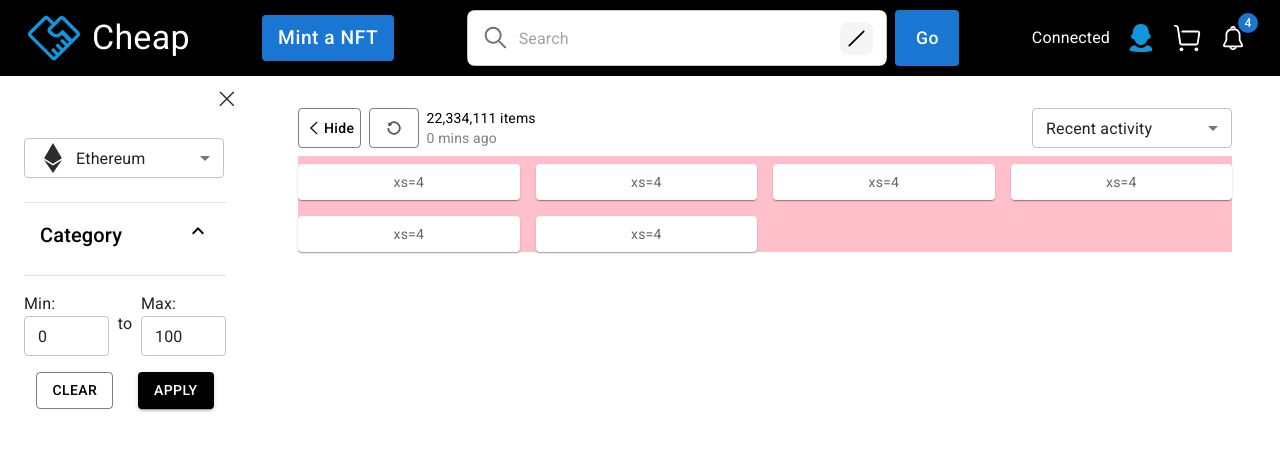
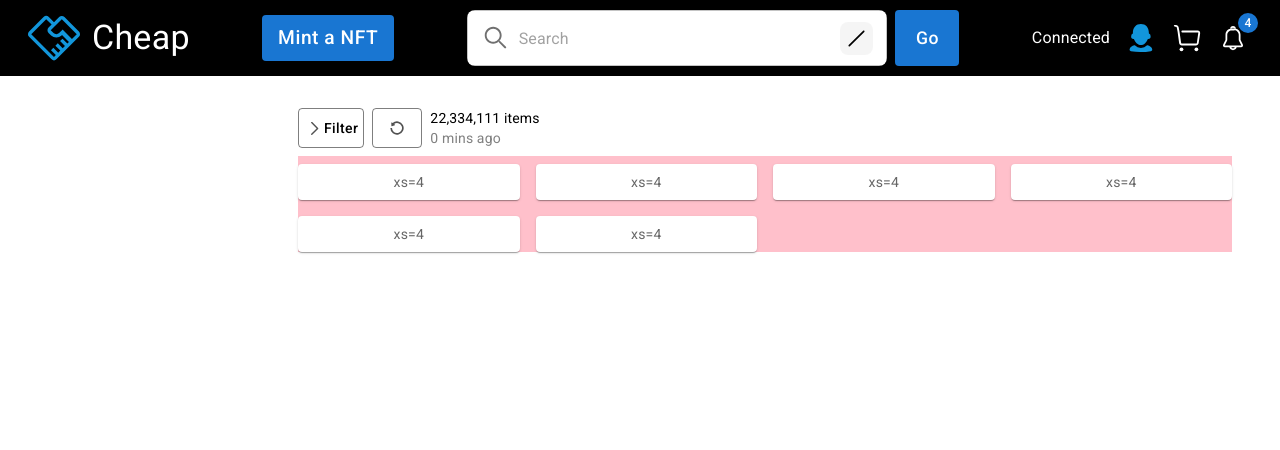
Before and after one commit to JanessaTech/best-second-hand-market, a React (Create React App) app: page / in a window 1280 px wide. Shown: the top 450 px of the page. Built offline with nearby package versions, Linux system fonts and the light colour scheme.

Commit message:
minor changes: make filter menu to be closed by default

```diff
--- a/src/common/menu/FilterMenu.js
+++ b/src/common/menu/FilterMenu.js
@@ -1,5 +1,5 @@
 import { Box, Divider, Drawer, IconButton, Tooltip, useMediaQuery} from '@mui/material'
-import React, { memo, useCallback} from 'react'
+import React, { memo} from 'react'
 import { useTheme } from '@mui/material/styles'
 import {headerHeight, drawerWidth} from '../constant'
 import { CheapIcon } from '../../utils/Svgs'
--- a/src/components/home/Home.js
+++ b/src/components/home/Home.js
@@ -10,7 +10,7 @@ import CheapBottomNavigation from '../../common/BottomNavigation'
 
 export default function Home() {
     const [menuWidth, setMenuWidth] = useState(drawerWidth)
-    const [menuOpen, setMenuOpen] = useState(true)
+    const [menuOpen, setMenuOpen] = useState(false)
     const [cartOpen, setCartOpen] = useState(false)
     const [trigger, setTrigger] = useState(0)
 
```
